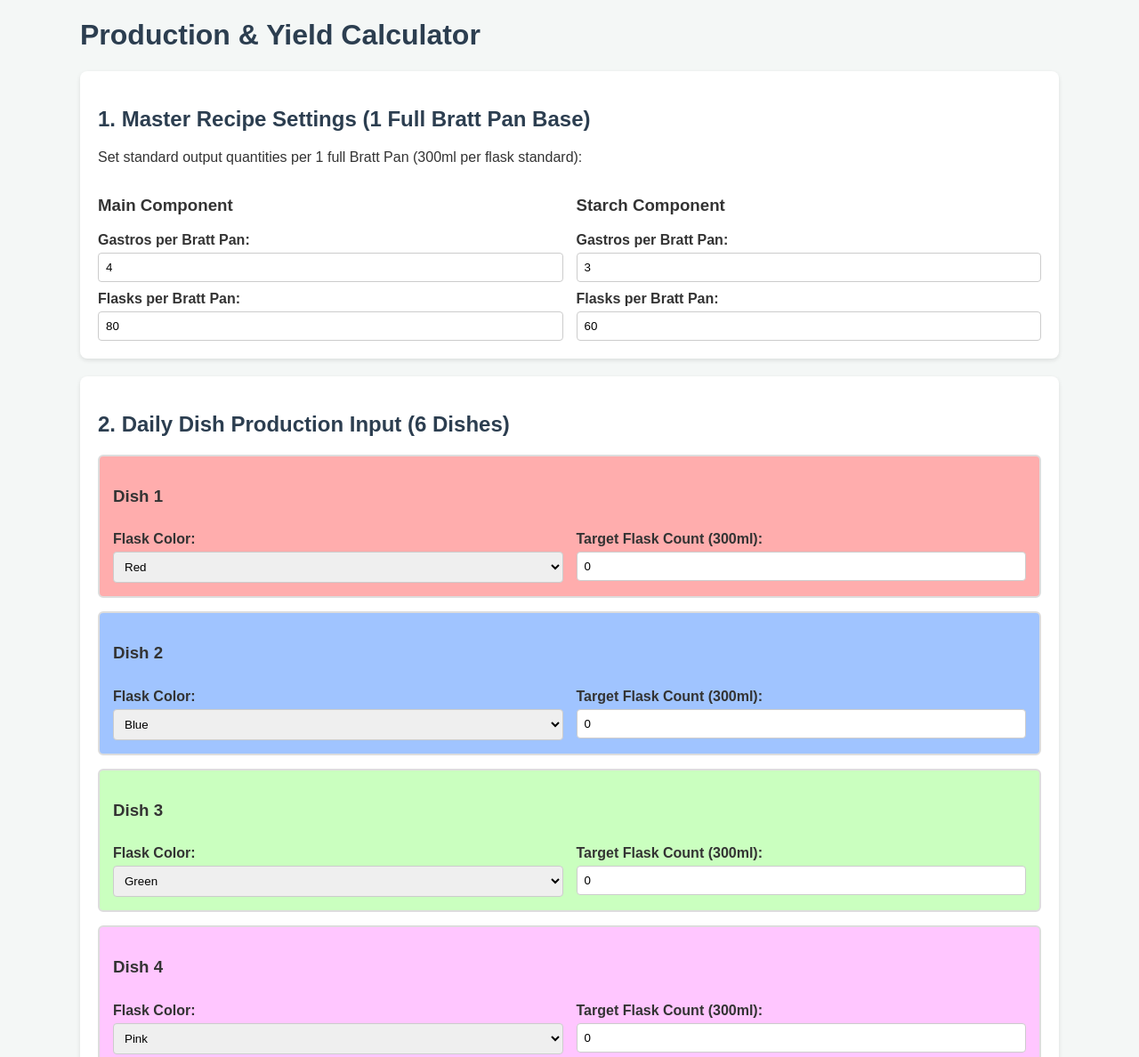
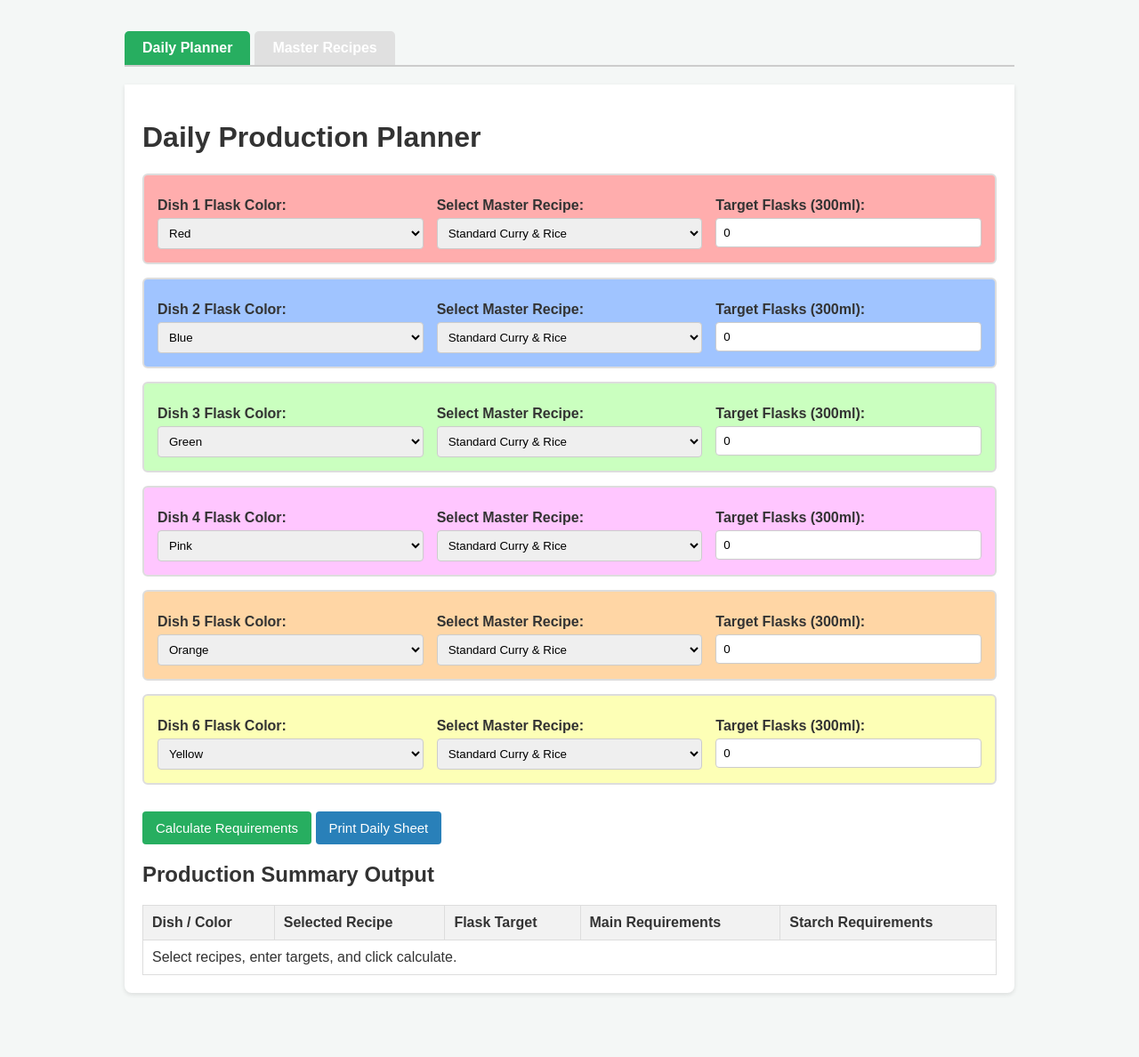
Before and after one commit to cian-byte/Bratt-pann-Breakdown-Recipes, a plain HTML site: page index.html in a window 1280 px wide. Shown: the top 1188 px of the page at 89% size. After the commit the page ends 1136 px from the top, so only its background shows below. Drawn offline with Linux system fonts and the light colour scheme.

Commit message:
Update index.html

```diff
--- a/index.html
+++ b/index.html
@@ -3,79 +3,126 @@
 <head>
     <meta charset="UTF-8">
     <meta name="viewport" content="width=device-width, initial-scale=1.0">
-    <title>Flask & Gastro Calculator</title>
+    <title>Production & Recipe Manager</title>
     <style>
         :root {
             --red: #ffadad; --blue: #a0c4ff; --green: #caffbf;
             --pink: #ffc6ff; --orange: #ffd6a5; --yellow: #fdffb6;
         }
-        body { font-family: Arial, sans-serif; margin: 20px; background-color: #f4f7f6; color: #333; }
-        h1, h2 { color: #2c3e50; }
-        .container { max-width: 1100px; margin: auto; }
-        .card { background: white; padding: 20px; border-radius: 8px; box-shadow: 0 2px 5px rgba(0,0,0,0.1); margin-bottom: 20px; }
-        .grid { display: grid; grid-template-columns: repeat(auto-fit, minmax(300px, 1fr)); gap: 15px; }
+        body { font-family: Arial, sans-serif; margin: 0; padding: 20px; background-color: #f4f7f6; color: #333; }
+        .container { max-width: 1000px; margin: auto; }
+
+        /* Navigation Tabs */
+        .nav-tabs { display: flex; border-bottom: 2px solid #ccc; margin-bottom: 20px; }
+        .tab-button { padding: 10px 20px; font-size: 16px; font-weight: bold; cursor: pointer; border: none; background: #e0e0e0; margin-right: 5px; border-radius: 5px 5px 0 0; }
+        .tab-button.active { background: #27ae60; color: white; }
+        .tab-content { display: none; background: white; padding: 20px; border-radius: 0 0 8px 8px; box-shadow: 0 2px 5px rgba(0,0,0,0.1); }
+        .tab-content.active { display: block; }
+
+        /* Form & Inputs */
+        .grid { display: grid; grid-template-columns: repeat(auto-fit, minmax(280px, 1fr)); gap: 15px; }
         label { font-weight: bold; display: block; margin-top: 10px; }
         input, select { width: 100%; padding: 8px; margin-top: 5px; box-sizing: border-box; border: 1px solid #ccc; border-radius: 4px; }
-        button { background-color: #27ae60; color: white; padding: 10px 15px; border: none; border-radius: 4px; cursor: pointer; font-size: 16px; margin-top: 15px; }
+        button { background-color: #27ae60; color: white; padding: 10px 15px; border: none; border-radius: 4px; cursor: pointer; font-size: 15px; margin-top: 15px; }
         button:hover { background-color: #219150; }
+        button.print-btn { background-color: #2980b9; }
+        button.print-btn:hover { background-color: #1f618d; }
+
+        /* Color Badges */
+        .color-red { background-color: var(--red) !important; }
+        .color-blue { background-color: var(--blue) !important; }
+        .color-green { background-color: var(--green) !important; }
+        .color-pink { background-color: var(--pink) !important; }
+        .color-orange { background-color: var(--orange) !important; }
+        .color-yellow { background-color: var(--yellow) !important; }
+
+        .dish-card { border: 2px solid #ddd; padding: 15px; border-radius: 6px; margin-bottom: 15px; }
         table { width: 100%; border-collapse: collapse; margin-top: 15px; }
         th, td { border: 1px solid #ddd; padding: 10px; text-align: left; }
         th { background-color: #f2f2f2; }
-        .color-red { background-color: var(--red); }
-        .color-blue { background-color: var(--blue); }
-        .color-green { background-color: var(--green); }
-        .color-pink { background-color: var(--pink); }
-        .color-orange { background-color: var(--orange); }
-        .color-yellow { background-color: var(--yellow); }
-        .dish-block { border: 2px solid #ddd; padding: 15px; border-radius: 6px; margin-bottom: 15px; }
+
+        /* Print Layout Rules */
+        @media print {
+            body { background: white; padding: 0; }
+            .nav-tabs, button, .no-print { display: none !important; }
+            .tab-content { display: block !important; box-shadow: none; padding: 0; }
+            #recipes-tab { display: none !important; }
+            .dish-card { page-break-inside: avoid; border: 1px solid #666; }
+            h1 { font-size: 20px; }
+        }
     </style>
 </head>
 <body>
 
 <div class="container">
-    <h1>Production & Yield Calculator</h1>
-
-    <div class="card">
-        <h2>1. Master Recipe Settings (1 Full Bratt Pan Base)</h2>
-        <p>Set standard output quantities per 1 full Bratt Pan (300ml per flask standard):</p>
-        <div class="grid">
-            <div>
-                <h3>Main Component</h3>
-                <label>Gastros per Bratt Pan:</label>
-                <input type="number" id="master-main-gastros" value="4">
-                <label>Flasks per Bratt Pan:</label>
-                <input type="number" id="master-main-flasks" value="80">
-            </div>
-            <div>
-                <h3>Starch Component</h3>
-                <label>Gastros per Bratt Pan:</label>
-                <input type="number" id="master-starch-gastros" value="3">
-                <label>Flasks per Bratt Pan:</label>
-                <input type="number" id="master-starch-flasks" value="60">
-            </div>
-        </div>
+    <div class="nav-tabs no-print">
+        <button class="tab-button active" onclick="switchTab('daily-tab', this)">Daily Planner</button>
+        <button class="tab-button" onclick="switchTab('recipes-tab', this)">Master Recipes</button>
     </div>
 
-    <div class="card">
-        <h2>2. Daily Dish Production Input (6 Dishes)</h2>
+    <div id="daily-tab" class="tab-content active">
+        <h1>Daily Production Planner</h1>
         <div id="dishes-container"></div>
-        <button onclick="calculateProduction()">Calculate Equipment Needed</button>
-    </div>
 
-    <div class="card">
-        <h2>3. Production Summary</h2>
+        <div class="no-print">
+            <button onclick="calculateProduction()">Calculate Requirements</button>
+            <button class="print-btn" onclick="window.print()">Print Daily Sheet</button>
+        </div>
+
+        <h2>Production Summary Output</h2>
         <table>
             <thead>
                 <tr>
                     <th>Dish / Color</th>
+                    <th>Selected Recipe</th>
                     <th>Flask Target</th>
                     <th>Main Requirements</th>
                     <th>Starch Requirements</th>
                 </tr>
             </thead>
             <tbody id="results-table">
-                <tr><td colspan="4">Enter details above and click calculate.</td></tr>
+                <tr><td colspan="5">Select recipes, enter targets, and click calculate.</td></tr>
             </tbody>
+        </table>
+    </div>
+
+    <div id="recipes-tab" class="tab-content">
+        <h1>Master Recipe File</h1>
+        <p>Define ingredient outputs based on <strong>1 Full Bratt Pan</strong> base yield.</p>
+
+        <div class="dish-card" style="background:#fafafa;">
+            <h3>Add New Master Recipe</h3>
+            <div class="grid">
+                <div>
+                    <label>Recipe Name:</label>
+                    <input type="text" id="new-recipe-name" placeholder="e.g. Beef Stew & Rice">
+                </div>
+                <div>
+                    <label>Main: Gastros / Bratt Pan:</label>
+                    <input type="number" id="new-main-gastros" value="4">
+                    <label>Main: Flasks / Bratt Pan:</label>
+                    <input type="number" id="new-main-flasks" value="80">
+                </div>
+                <div>
+                    <label>Starch: Gastros / Bratt Pan:</label>
+                    <input type="number" id="new-starch-gastros" value="3">
+                    <label>Starch: Flasks / Bratt Pan:</label>
+                    <input type="number" id="new-starch-flasks" value="60">
+                </div>
+            </div>
+            <button onclick="addRecipe()">Save Recipe to Master</button>
+        </div>
+
+        <h3>Stored Master Recipes</h3>
+        <table>
+            <thead>
+                <tr>
+                    <th>Recipe Name</th>
+                    <th>Main (Gastros / Flasks per Pan)</th>
+                    <th>Starch (Gastros / Flasks per Pan)</th>
+                </tr>
+            </thead>
+            <tbody id="master-recipes-list"></tbody>
         </table>
     </div>
 </div>
@@ -83,65 +130,107 @@
 <script>
     const COLORS = ["Red", "Blue", "Green", "Pink", "Orange", "Yellow"];
 
-    // Render 6 dish entry fields dynamically
-    function initApp() {
+    // Default Master Recipe Library
+    let recipes = [
+        { name: "Standard Curry & Rice", mainGastros: 4, mainFlasks: 80, starchGastros: 3, starchFlasks: 60 },
+        { name: "Chili & Couscous", mainGastros: 5, mainFlasks: 90, starchGastros: 4, starchFlasks: 70 }
+    ];
+
+    function switchTab(tabId, btn) {
+        document.querySelectorAll('.tab-content').forEach(el => el.classList.remove('active'));
+        document.querySelectorAll('.tab-button').forEach(el => el.classList.remove('active'));
+        document.getElementById(tabId).classList.add('active');
+        btn.classList.add('active');
+    }
+
+    function renderRecipeTable() {
+        const tbody = document.getElementById("master-recipes-list");
+        tbody.innerHTML = recipes.map(r => `
+            <tr>
+                <td><strong>${r.name}</strong></td>
+                <td>${r.mainGastros} Gastros / ${r.mainFlasks} Flasks</td>
+                <td>${r.starchGastros} Gastros / ${r.starchFlasks} Flasks</td>
+            </tr>
+        `).join('');
+    }
+
+    function addRecipe() {
+        const name = document.getElementById("new-recipe-name").value;
+        const mainG = parseFloat(document.getElementById("new-main-gastros").value);
+        const mainF = parseFloat(document.getElementById("new-main-flasks").value);
+        const starchG = parseFloat(document.getElementById("new-starch-gastros").value);
+        const starchF = parseFloat(document.getElementById("new-starch-flasks").value);
+
+        if (!name) return alert("Please specify a recipe name.");
+
+        recipes.push({ name, mainGastros: mainG, mainFlasks: mainF, starchGastros: starchG, starchFlasks: starchF });
+
+        document.getElementById("new-recipe-name").value = "";
+        renderRecipeTable();
+        initDailyPlanner(); // Refresh dropdown options
+        alert("Recipe added to Master file!");
+    }
+
+    function initDailyPlanner() {
         const container = document.getElementById("dishes-container");
         container.innerHTML = "";
 
         for (let i = 1; i <= 6; i++) {
             container.innerHTML += `
-                <div class="dish-block" id="block-${i}">
-                    <h3>Dish ${i}</h3>
+                <div class="dish-card color-${COLORS[i-1].toLowerCase()}" id="dish-card-${i}">
                     <div class="grid">
                         <div>
-                            <label>Flask Color:</label>
-                            <select id="color-${i}" onchange="updateBlockColor(${i})">
+                            <label>Dish ${i} Flask Color:</label>
+                            <select id="color-${i}" onchange="updateCardColor(${i})">
                                 ${COLORS.map(c => `<option value="${c.toLowerCase()}" ${c === COLORS[i-1] ? 'selected' : ''}>${c}</option>`).join('')}
                             </select>
                         </div>
                         <div>
-                            <label>Target Flask Count (300ml):</label>
+                            <label>Select Master Recipe:</label>
+                            <select id="recipe-select-${i}">
+                                ${recipes.map((r, idx) => `<option value="${idx}">${r.name}</option>`).join('')}
+                            </select>
+                        </div>
+                        <div>
+                            <label>Target Flasks (300ml):</label>
                             <input type="number" id="flasks-${i}" value="0" min="0">
                         </div>
                     </div>
                 </div>
             `;
-            updateBlockColor(i);
         }
     }
 
-    function updateBlockColor(id) {
+    function updateCardColor(id) {
         const select = document.getElementById(`color-${id}`);
-        const block = document.getElementById(`block-${id}`);
-        block.className = `dish-block color-${select.value}`;
+        const card = document.getElementById(`dish-card-${id}`);
+        card.className = `dish-card color-${select.value}`;
     }
 
     function calculateProduction() {
-        // Read Master Settings
-        const mainGastrosPerPan = parseFloat(document.getElementById("master-main-gastros").value) || 1;
-        const mainFlasksPerPan = parseFloat(document.getElementById("master-main-flasks").value) || 1;
-        const starchGastrosPerPan = parseFloat(document.getElementById("master-starch-gastros").value) || 1;
-        const starchFlasksPerPan = parseFloat(document.getElementById("master-starch-flasks").value) || 1;
-
         const resultsBody = document.getElementById("results-table");
         resultsBody.innerHTML = "";
 
         for (let i = 1; i <= 6; i++) {
             const color = document.getElementById(`color-${i}`).value;
+            const recipeIndex = document.getElementById(`recipe-select-${i}`).value;
             const targetFlasks = parseFloat(document.getElementById(`flasks-${i}`).value) || 0;
 
             if (targetFlasks <= 0) continue;
 
+            const r = recipes[recipeIndex];
+
             // Calculations
-            const mainPans = (targetFlasks / mainFlasksPerPan).toFixed(2);
-            const mainGastros = (mainPans * mainGastrosPerPan).toFixed(1);
+            const mainPans = (targetFlasks / r.mainFlasks).toFixed(2);
+            const mainGastros = (mainPans * r.mainGastros).toFixed(1);
 
-            const starchPans = (targetFlasks / starchFlasksPerPan).toFixed(2);
-            const starchGastros = (starchPans * starchGastrosPerPan).toFixed(1);
+            const starchPans = (targetFlasks / r.starchFlasks).toFixed(2);
+            const starchGastros = (starchPans * r.starchGastros).toFixed(1);
 
             resultsBody.innerHTML += `
                 <tr class="color-${color}">
                     <td><strong>Dish ${i}</strong> (${color.toUpperCase()})</td>
+                    <td>${r.name}</td>
                     <td>${targetFlasks} Flasks</td>
                     <td>
                         <strong>${mainPans}</strong> Bratt Pans<br>
@@ -156,12 +245,14 @@
         }
 
         if (resultsBody.innerHTML === "") {
-            resultsBody.innerHTML = `<tr><td colspan="4">Please enter at least one dish with a target flask count greater than 0.</td></tr>`;
+            resultsBody.innerHTML = `<tr><td colspan="5">Please enter a flask count greater than 0.</td></tr>`;
         }
     }
 
-    // Initialize inputs on load
-    window.onload = initApp;
+    window.onload = function() {
+        renderRecipeTable();
+        initDailyPlanner();
+    };
 </script>
 
 </body>
```
